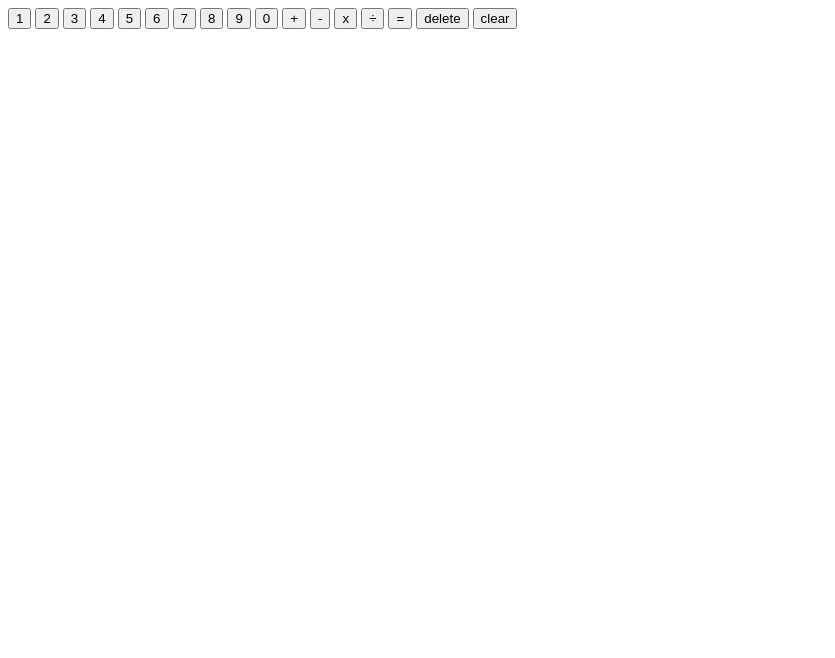
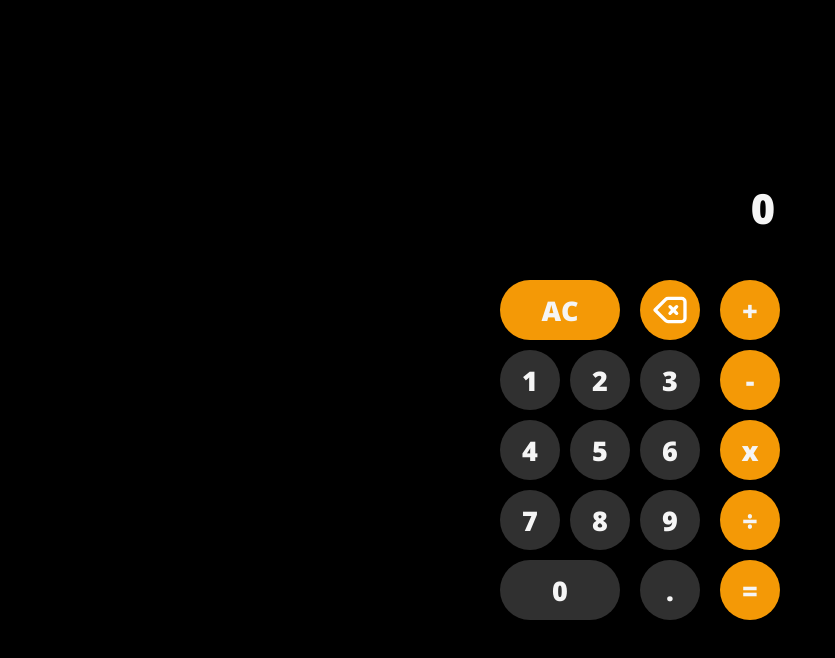
Before and after one commit to AleksandrukZakhar/calculator, a plain HTML site: page index.html in a window 1280 px wide. Shown: the whole page, without its empty margins (0-835 px from the left). Drawn offline with nearby package versions, Linux system fonts and the light colour scheme.

Commit message:
Add design and float support

```diff
--- a/index.html
+++ b/index.html
@@ -8,7 +8,14 @@
     <title>Calculator</title>
   </head>
   <body>
-    <div class="operations-display"></div>
+    <div class="calculator-container">
+      <div class="operations-display">0</div>
+      <div class="btn-container">
+        <div class="numbers-container">
+          <button class="btn clear operations">AC</button>
+          <button class="btn delete operations">
+            <img src="./assets/backspace.svg" />
+          </button>
           <button class="btn" data-sign="1">1</button>
           <button class="btn" data-sign="2">2</button>
           <button class="btn" data-sign="3">3</button>
@@ -18,14 +25,18 @@
           <button class="btn" data-sign="7">7</button>
           <button class="btn" data-sign="8">8</button>
           <button class="btn" data-sign="9">9</button>
-    <button class="btn" data-sign="0">0</button>
-    <button class="btn" data-sign=" + ">+</button>
-    <button class="btn" data-sign=" - ">-</button>
-    <button class="btn" data-sign=" * ">x</button>
-    <button class="btn" data-sign=" / ">÷</button>
-    <button class="equals" data-sign="=">=</button>
-    <button class="delete">delete</button>
-    <button class="clear">clear</button>
+          <button class="btn null" data-sign="0">0</button>
+          <button class="btn" data-sign=".">.</button>
+        </div>
+        <div class="operations-container">
+          <button class="btn operations" data-sign=" + ">+</button>
+          <button class="btn operations" data-sign=" - ">-</button>
+          <button class="btn operations" data-sign=" * ">x</button>
+          <button class="btn operations" data-sign=" / ">÷</button>
+          <button class="btn equals operations" data-sign="=">=</button>
+        </div>
+      </div>
+    </div>
     <script src="index.js"></script>
   </body>
 </html>
--- a/index.js
+++ b/index.js
@@ -21,16 +21,16 @@ const operate = (str) => {
 
   switch (operationArr[1]) {
     case "+":
-      return add(parseInt(operationArr[0]), parseInt(operationArr[2]));
+      return add(parseFloat(operationArr[0]), parseFloat(operationArr[2]));
 
     case "-":
-      return subtract(parseInt(operationArr[0]), parseInt(operationArr[2]));
+      return subtract(parseFloat(operationArr[0]), parseFloat(operationArr[2]));
 
     case "*":
-      return multiply(parseInt(operationArr[0]), parseInt(operationArr[2]));
+      return multiply(parseFloat(operationArr[0]), parseFloat(operationArr[2]));
 
     case "/":
-      return divide(parseInt(operationArr[0]), parseInt(operationArr[2]));
+      return divide(parseFloat(operationArr[0]), parseFloat(operationArr[2]));
   }
 };
 
@@ -60,6 +60,7 @@ buttons.forEach((button) => {
 });
 
 equals.addEventListener("click", () => {
+  operationsCount = 0;
   state = JSON.stringify(operate(state));
   operationsDisplay.textContent = state;
 });
--- a/styles.css
+++ b/styles.css
@@ -0,0 +1,90 @@
+@import url('https://fonts.googleapis.com/css2?family=Open+Sans:wght@800&display=swap');
+
+:root {
+    --body-color: hsl(0, 0%, 0%);
+    --numbers-color: hsl(0, 0%, 19%);
+    --operations-color: hsl(37, 95%, 49%);
+    --font-color: hsl(0, 0%, 96%);
+}
+
+* {
+    margin: 0;
+    padding: 0;
+    box-sizing: border-box;
+    color: var(--font-color);
+    font-size: 1.3rem;
+    font-family: 'Open Sans', sans-serif;
+}
+
+body {
+    background-color: var(--body-color);
+}
+
+.calculator-container {
+    display: flex;
+    flex-direction: column;
+    justify-content: center;
+    align-items: center;
+    width: 100vw;
+    height: 100vh;
+}
+
+.operations-display {
+  width: 270px;
+  height: 100px;
+  font-size: 2rem;
+  text-align: right;
+}
+
+.btn-container {
+  display: flex;
+  gap: 20px;
+}
+
+.numbers-container {
+    display: flex;
+    flex-wrap: wrap;
+    gap: 10px;
+    max-width: 200px;
+    align-items: flex-end;
+    align-content: flex-end;
+}
+
+.btn {
+    width: 60px;
+    height: 60px;
+    border-radius: 50%;
+    background-color: var(--numbers-color);
+    border: 0;
+}
+
+.null {
+    width: 120px;
+    border-radius: 50px;
+    margin-right: 10px;
+}
+
+.operations-container {
+    display: flex;
+    flex-direction: column;
+    gap: 10px;
+}
+.operations {
+    background-color: var(--operations-color);
+}
+
+.delete {
+    display: flex;
+    justify-content: center;
+    align-items: center;
+}
+.delete > img {
+    width: 40px;
+    height: 40px;
+}
+
+.clear {
+    width: 120px;
+    border-radius: 50px;
+    margin-right: 10px;
+}
```
Also changed, not shown: assets/backspace.svg (added). Lines whose indentation alone changed are shown as unchanged.
